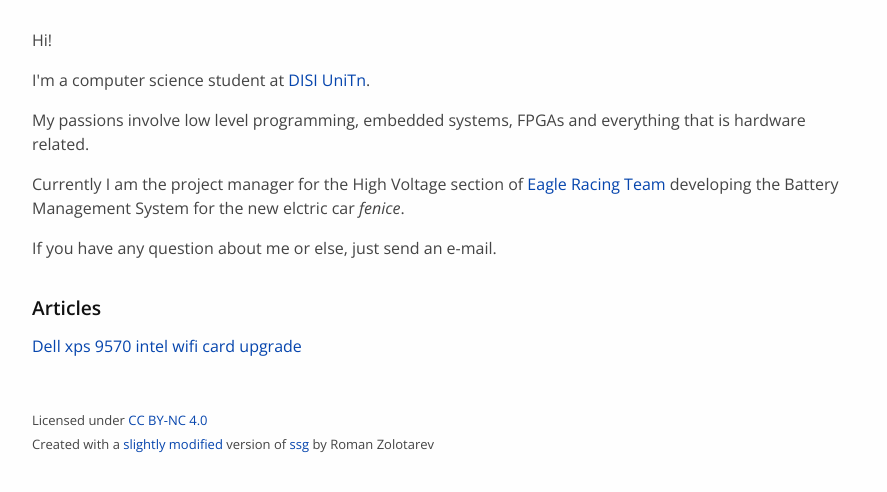
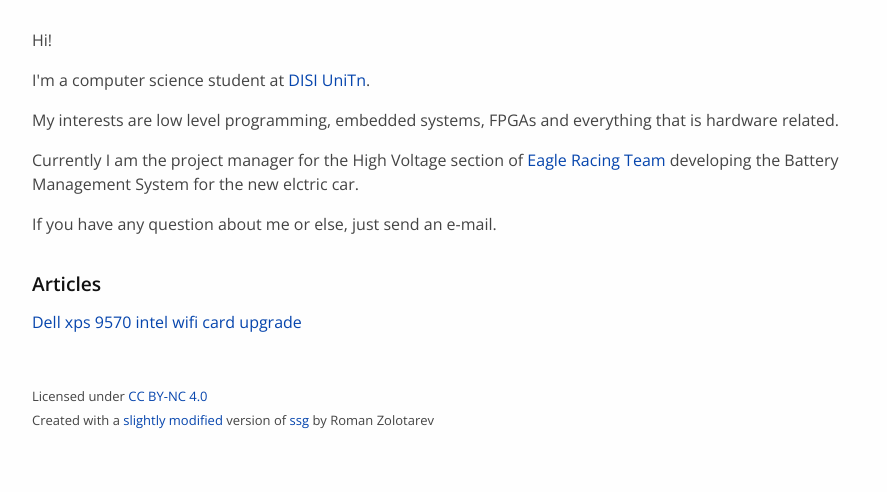
Before and after one commit to simoneruffini/simoneruffini.github.io, a plain HTML site: page index.html in a window 1280 px wide. Shown: the part 86-578 px from the top of the page, without its empty margins (192-1079 px from the left). Drawn offline with nearby package versions, Linux system fonts and the light colour scheme.

Commit message:
changes indexe.ml

```diff
--- a/index.html
+++ b/index.html
@@ -33,9 +33,9 @@
 
 <p>I&#39;m a computer science student at <a href="https://www.disi.unitn.it/">DISI UniTn</a>. </p>
 
-<p>My passions involve low level programming, embedded systems, FPGAs and everything that is hardware related.  </p>
+<p>My interests are low level programming, embedded systems, FPGAs and everything that is hardware related.  </p>
 
-<p>Currently I am the project manager for the High Voltage section of <a href="http://www.eagletrt.it/">Eagle Racing Team</a> developing the Battery Management System for the new elctric car <em>fenice</em>.</p>
+<p>Currently I am the project manager for the High Voltage section of <a href="http://www.eagletrt.it/">Eagle Racing Team</a> developing the Battery Management System for the new elctric car.</p>
 
 <p>If you have any question about me or else, just send an e-mail.</p>
 
```
Also changed, not shown: 1 other file.
